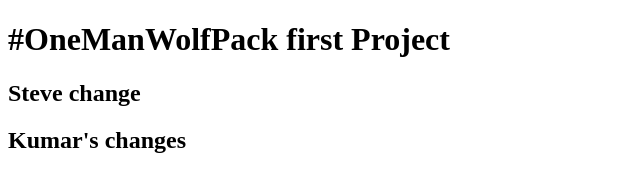
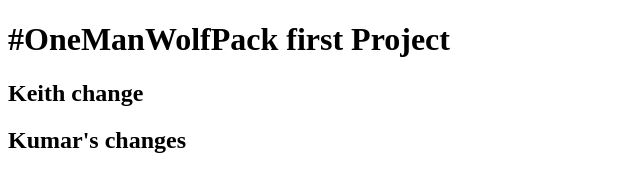
Before and after one commit to cumareshan27/Project1, a plain HTML site: page index.html in a window 1280 px wide. Shown: the full height of the page, 0-640 px from the left. Drawn offline with Linux system fonts and the light colour scheme.

Commit message:
Update index.html

```diff
--- a/index.html
+++ b/index.html
@@ -9,7 +9,7 @@
 <body>
     <h1>#OneManWolfPack first Project </h1>
 
-    <h2>Steve change</h2>
+    <h2>Keith change</h2>
 
 
     <h2>Kumar's changes </h2>
```
